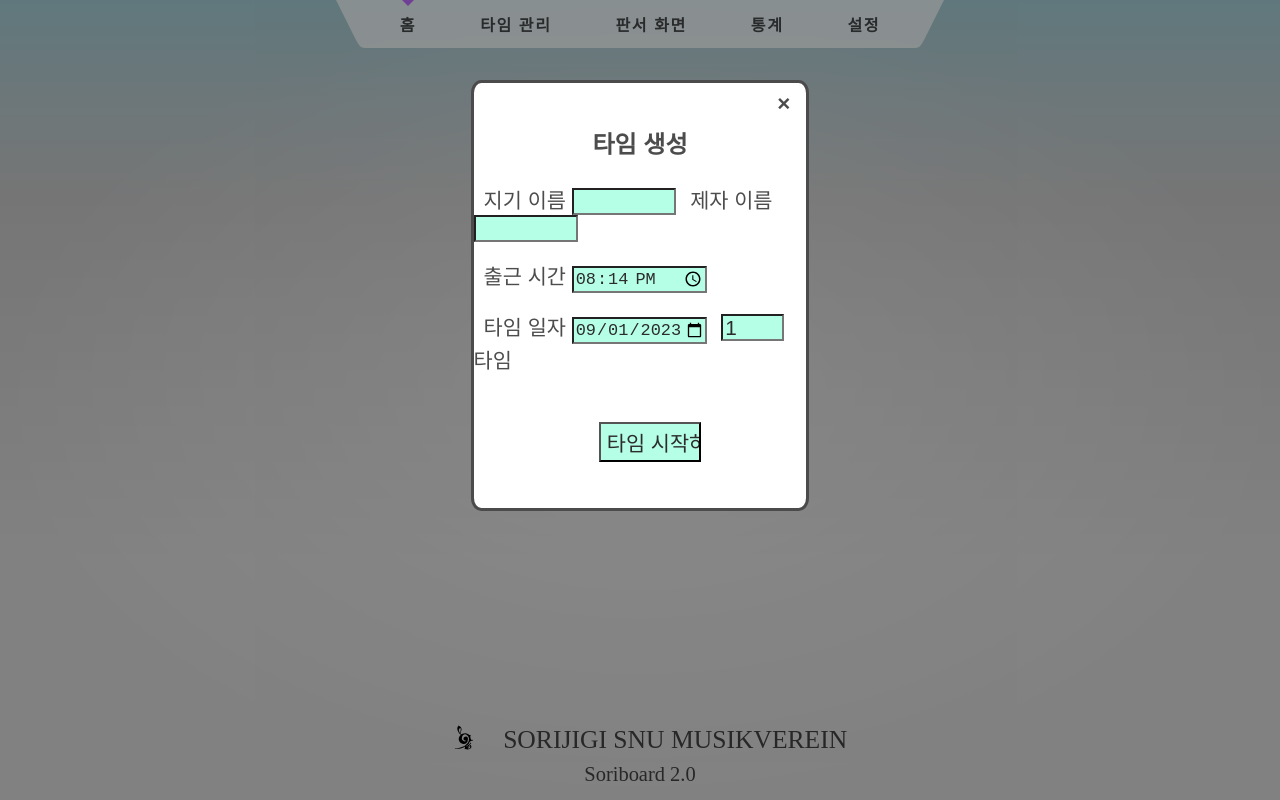
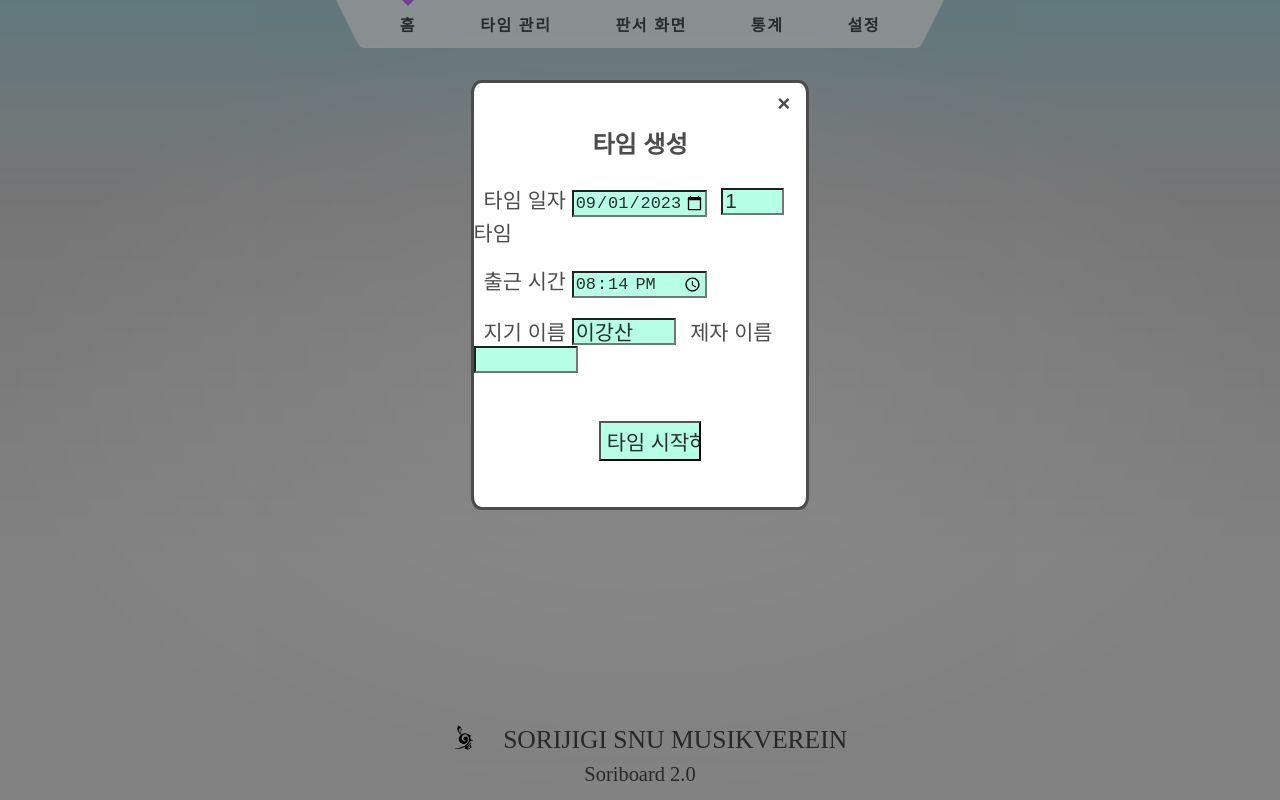
Before and after one commit to SNU-Sorijigi/SoriBoard-frontend, a SvelteKit app: page / in a window 1280 px wide. Both pictures are taken after a click on the button "타임 시작하기". Built offline with nearby package versions, Linux system fonts and the light colour scheme.

Commit message:
name placeholder

```diff
--- /dev/null
+++ b/src/lib/server/time_table.js
@@ -0,0 +1,37 @@
+export const table = [
+    [
+        {mento: '하진명', menti: ''},
+        {mento: '강민수', menti: ''},
+        {mento: '정용환', menti: ''},
+        {mento: '이현서', menti: ''},
+        {mento: '이승준', menti: ''}
+    ],
+    [
+        {mento: '한유진', menti: ''},
+        {mento: '이승우', menti: ''},
+        {mento: '조정현', menti: ''},
+        {mento: '호원재', menti: ''},
+        {mento: '신재원', menti: ''}
+    ],
+    [
+        {mento: '김진웅', menti: ''},
+        {mento: '조형근', menti: ''},
+        {mento: '이하정', menti: ''},
+        {mento: '윤지호', menti: ''},
+        {mento: '손현서', menti: ''}
+    ],
+    [
+        {mento: '김지현', menti: ''},
+        {mento: '김동민', menti: ''},
+        {mento: '문도희', menti: ''},
+        {mento: '이선재', menti: ''},
+        {mento: '백서연', menti: ''}
+    ],
+    [
+        {mento: '이강산', menti: ''},
+        {mento: '문서연', menti: ''},
+        {mento: '최창인', menti: ''},
+        {mento: '한지호', menti: ''},
+        {mento: '이규흔', menti: ''}
+    ]
+]
--- /dev/null
+++ b/src/routes/+page.server.js
@@ -0,0 +1,7 @@
+import { table } from "$lib/server/time_table";
+
+export function load() {
+    return {
+        table
+    };
+}
--- a/src/routes/+page.svelte
+++ b/src/routes/+page.svelte
@@ -2,6 +2,8 @@
     import { clickOutside } from '$lib/outclick.js';
     import { fade, fly } from 'svelte/transition';
     import { onMount } from 'svelte';
+
+    export let data;
 
     let loaded = false;
     onMount(() => loaded = true);
@@ -14,8 +16,16 @@
     }
 
     let now = new Date((new Date()).getTime() + 1000*60*60*9);
+
     let date = now.toISOString().substring(0, 10);
     let time = now.toISOString().substring(11, 16);
+    let num = 1;
+
+    $: selected_day = (new Date(date)).getDay();
+    $: day = (selected_day === 0 || selected_day === 6) ? 1 : selected_day;
+
+    $: mento = data.table[day-1][num-1].mento;
+    $: menti = data.table[day-1][num-1].menti;
 </script>
 
 <svelte:head>
@@ -41,13 +51,13 @@
             <br>
             <h3>타임 생성</h3>
             <form method="POST">
-                <label>지기 이름 <input name="name" type="text" required style="width:5em"></label>
-                <label>제자 이름 <input name="subname" type="text" style="width:5em"></label>
+                <label>타임 일자 <input name="date" type="date" required bind:value={date} style="width:8em"></label>
+                <label><input name="number" type="number" min="1" max="5" bind:value={num} required style="width:3em"> 타임</label>
                 <br><br>
                 <label>출근 시간 <input name="time" type="time" required value={time} style="width:8em"></label>
                 <br><br>
-                <label>타임 일자 <input name="date" type="date" required value={date} style="width:8em"></label>
-                <label><input name="number" type="number" min="1" max="5" value="1" required style="width:3em"> 타임</label>
+                <label>지기 이름 <input name="name" type="text" required style="width:5em" autocomplete="off" value={mento}></label>
+                <label>제자 이름 <input name="subname" type="text" style="width:5em" autocomplete="off" value={menti}></label>
                 <br><br>
                 <label>
                     <input type="submit" value="타임 시작하기" class="submit">
```
